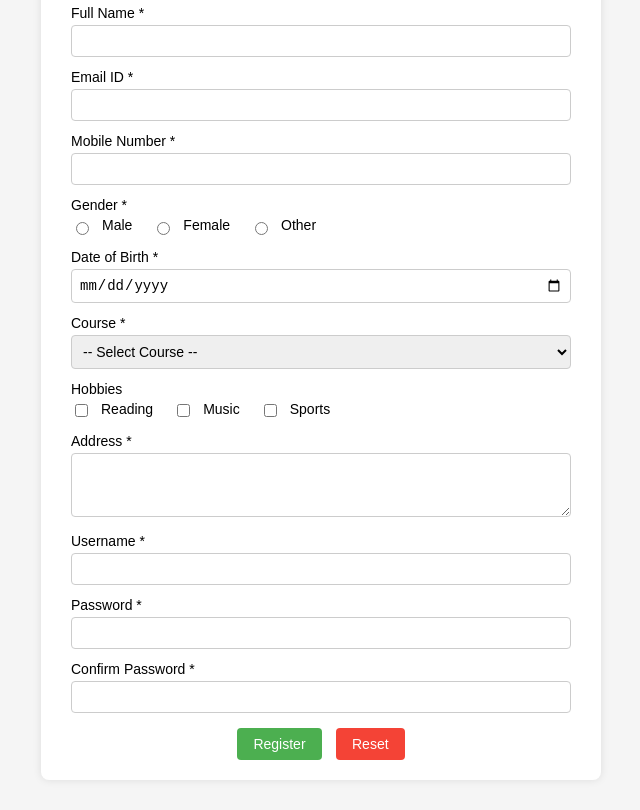
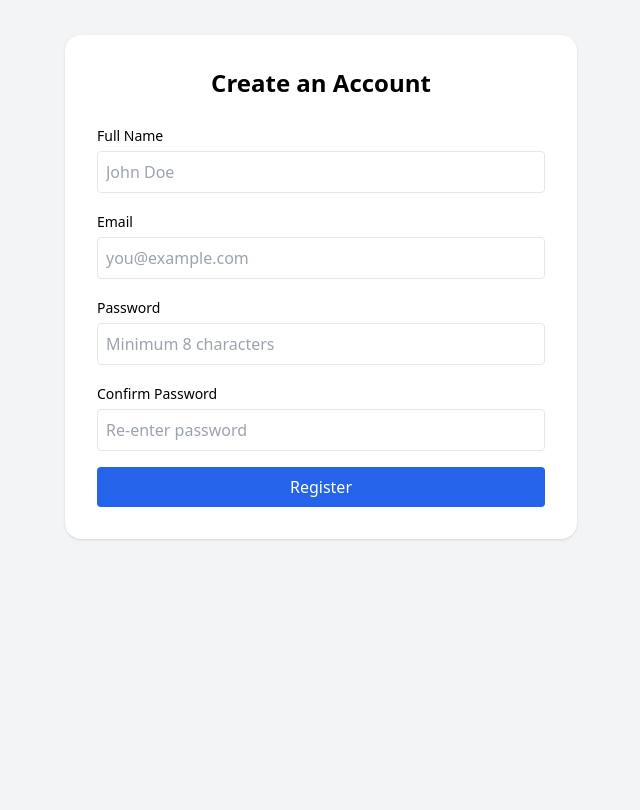
Before and after one commit to bhavana18-del/registration-form1, a plain HTML site: page index.html in a window 1280 px wide. Shown: the part 113-923 px from the top of the page, without its empty margins (319-959 px from the left). After the commit the page ends 800 px from the top, so only its background shows below. Drawn offline with nearby package versions, Linux system fonts and the light colour scheme.

Commit message:
Update index.html

```diff
--- a/index.html
+++ b/index.html
@@ -1,186 +1,76 @@
-<!DOCTYPE html>
+<!doctype html>
 <html lang="en">
 <head>
-    <meta charset="UTF-8">
-    <title>Student Registration Form</title>
-    <style>
-        body {
-            font-family: Arial, sans-serif;
-            background: #f5f5f5;
-        }
-        .container {
-            width: 500px;
-            margin: 30px auto;
-            background: #ffffff;
-            padding: 20px 30px;
-            border-radius: 8px;
-            box-shadow: 0 0 8px rgba(0,0,0,0.1);
-        }
-        h2 {
-            text-align: center;
-            margin-bottom: 20px;
-        }
-        .form-group {
-            margin-bottom: 12px;
-        }
-        label {
-            display: block;
-            margin-bottom: 4px;
-            font-size: 14px;
-        }
-        input[type="text"],
-        input[type="email"],
-        input[type="password"],
-        input[type="date"],
-        input[type="tel"],
-        select,
-        textarea {
-            width: 100%;
-            padding: 7px;
-            border: 1px solid #ccc;
-            border-radius: 4px;
-            font-size: 14px;
-            box-sizing: border-box;
-        }
-        textarea {
-            resize: vertical;
-        }
-        .inline-group {
-            display: flex;
-            gap: 10px;
-            align-items: center;
-            flex-wrap: wrap;
-        }
-        .inline-group label {
-            display: inline;
-            margin-right: 10px;
-        }
-        .buttons {
-            text-align: center;
-            margin-top: 15px;
-        }
-        input[type="submit"],
-        input[type="reset"] {
-            padding: 8px 16px;
-            border: none;
-            border-radius: 4px;
-            font-size: 14px;
-            cursor: pointer;
-            margin: 0 5px;
-        }
-        input[type="submit"] {
-            background-color: #4caf50;
-            color: white;
-        }
-        input[type="reset"] {
-            background-color: #f44336;
-            color: white;
-        }
-    </style>
-    <script>
-        function validateForm() {
-            var pwd = document.getElementById("password").value;
-            var cpwd = document.getElementById("confirm_password").value;
+  <meta charset="utf-8" />
+  <meta name="viewport" content="width=device-width,initial-scale=1" />
+  <title>Registration Form</title>
+  <script src="https://cdn.tailwindcss.com"></script>
+</head>
 
-            if (pwd !== cpwd) {
-                alert("Password and Confirm Password do not match!");
-                return false; // stop form submit
-            }
-            return true; // allow submit
-        }
-    </script>
-</head>
-<body>
-    <div class="container">
-        <h2>Student Registration Form</h2>
-        <form action="#" method="post" onsubmit="return validateForm()">
+<body class="bg-gray-100 min-h-screen flex items-center justify-center p-6">
+  <main class="w-full max-w-lg bg-white p-8 rounded-2xl shadow">
+    <h1 class="text-2xl font-semibold mb-6 text-center">Create an Account</h1>
 
-            <div class="form-group">
-                <label for="fullname">Full Name *</label>
-                <input type="text" id="fullname" name="fullname" required>
-            </div>
+    <form id="regForm" class="space-y-4" novalidate>
+      <div>
+        <label class="text-sm">Full Name</label>
+        <input id="fullName" type="text" required minlength="2"
+          class="w-full p-2 border rounded mt-1" placeholder="John Doe" />
+      </div>
 
-            <div class="form-group">
-                <label for="email">Email ID *</label>
-                <input type="email" id="email" name="email" required>
-            </div>
+      <div>
+        <label class="text-sm">Email</label>
+        <input id="email" type="email" required
+          class="w-full p-2 border rounded mt-1" placeholder="you@example.com" />
+      </div>
 
-            <div class="form-group">
-                <label for="phone">Mobile Number *</label>
-                <input type="tel" id="phone" name="phone" required>
-            </div>
+      <div>
+        <label class="text-sm">Password</label>
+        <input id="password" type="password" required minlength="8"
+          class="w-full p-2 border rounded mt-1" placeholder="Minimum 8 characters" />
+      </div>
 
-            <div class="form-group">
-                <label>Gender *</label>
-                <div class="inline-group">
-                    <input type="radio" id="male" name="gender" value="Male" required>
-                    <label for="male">Male</label>
+      <div>
+        <label class="text-sm">Confirm Password</label>
+        <input id="confirmPassword" type="password" required
+          class="w-full p-2 border rounded mt-1" placeholder="Re-enter password" />
+      </div>
 
-                    <input type="radio" id="female" name="gender" value="Female">
-                    <label for="female">Female</label>
+      <button type="submit"
+        class="w-full bg-blue-600 text-white py-2 rounded hover:bg-blue-700">
+        Register
+      </button>
 
-                    <input type="radio" id="other" name="gender" value="Other">
-                    <label for="other">Other</label>
-                </div>
-            </div>
+      <div id="successBox" class="hidden bg-green-100 border border-green-400 text-green-700 p-3 rounded mt-4">
+        Registration Successfully 🎉
+      </div>
+    </form>
+  </main>
 
-            <div class="form-group">
-                <label for="dob">Date of Birth *</label>
-                <input type="date" id="dob" name="dob" required>
-            </div>
+  <script>
+    const form = document.getElementById("regForm");
+    const successBox = document.getElementById("successBox");
 
-            <div class="form-group">
-                <label for="course">Course *</label>
-                <select id="course" name="course" required>
-                    <option value="">-- Select Course --</option>
-                    <option value="B.E CSE">B.E CSE</option>
-                    <option value="B.E ECE">B.E ECE</option>
-                    <option value="B.E EEE">B.E EEE</option>
-                    <option value="B.E MECH">B.E MECH</option>
-                    <option value="BCA">BCA</option>
-                    <option value="BSc">BSc</option>
-                </select>
-            </div>
+    form.addEventListener("submit", function (e) {
+      e.preventDefault();
 
-            <div class="form-group">
-                <label>Hobbies</label>
-                <div class="inline-group">
-                    <input type="checkbox" id="reading" name="hobbies" value="Reading">
-                    <label for="reading">Reading</label>
+      let name = document.getElementById("fullName").value.trim();
+      let email = document.getElementById("email").value.trim();
+      let password = document.getElementById("password").value;
+      let confirm = document.getElementById("confirmPassword").value;
 
-                    <input type="checkbox" id="music" name="hobbies" value="Music">
-                    <label for="music">Music</label>
+      // Simple validation
+      if (name.length < 2) return alert("Enter a valid name");
+      if (!/\S+@\S+\.\S+/.test(email)) return alert("Enter a valid email");
+      if (password.length < 8) return alert("Password must be at least 8 characters");
+      if (password !== confirm) return alert("Passwords do not match");
 
-                    <input type="checkbox" id="sports" name="hobbies" value="Sports">
-                    <label for="sports">Sports</label>
-                </div>
-            </div>
+      // Show success message
+      successBox.classList.remove("hidden");
 
-            <div class="form-group">
-                <label for="address">Address *</label>
-                <textarea id="address" name="address" rows="3" required></textarea>
-            </div>
-
-            <div class="form-group">
-                <label for="username">Username *</label>
-                <input type="text" id="username" name="username" required>
-            </div>
-
-            <div class="form-group">
-                <label for="password">Password *</label>
-                <input type="password" id="password" name="password" required minlength="4">
-            </div>
-
-            <div class="form-group">
-                <label for="confirm_password">Confirm Password *</label>
-                <input type="password" id="confirm_password" name="confirm_password" required minlength="4">
-            </div>
-
-            <div class="buttons">
-                <input type="submit" value="Register">
-                <input type="reset" value="Reset">
-            </div>
-        </form>
-    </div>
+      // Clear form
+      form.reset();
+    });
+  </script>
 </body>
 </html>
```
